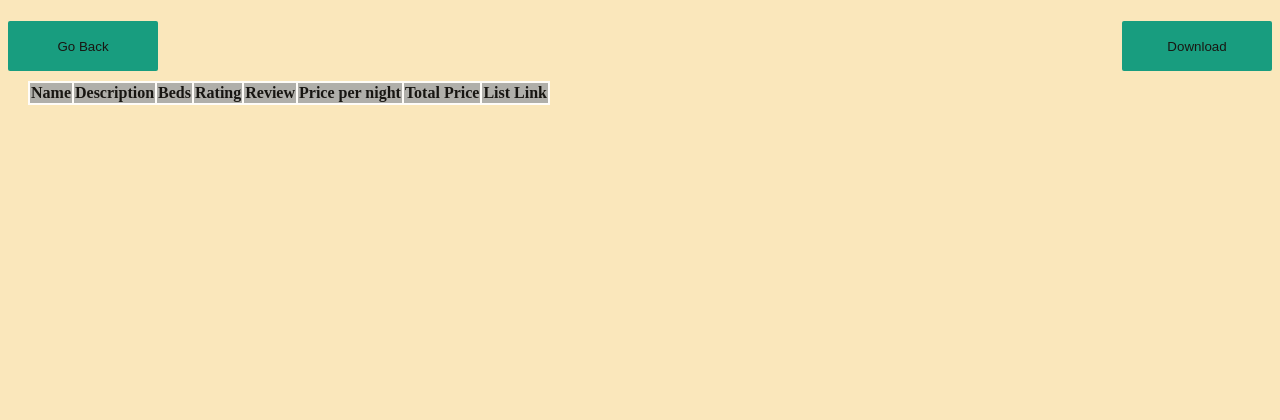
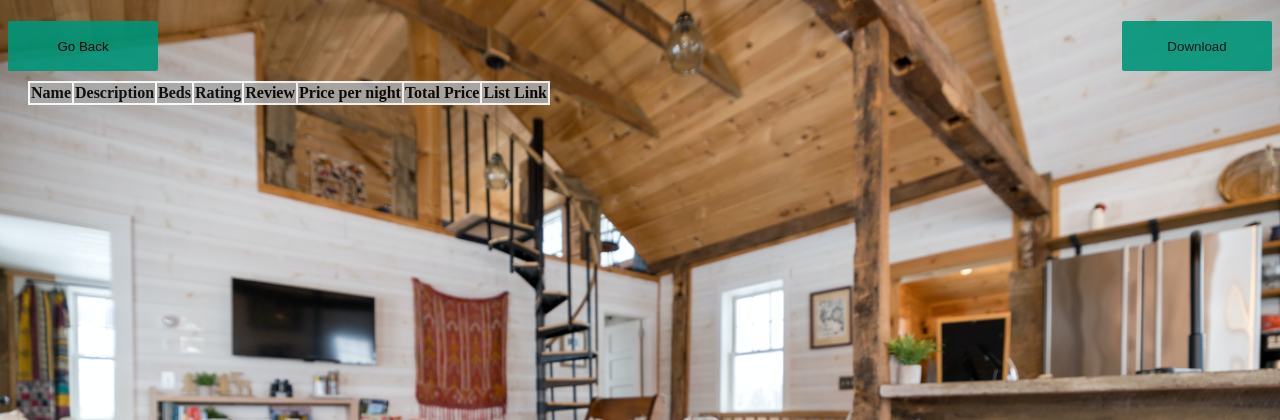
Before and after one commit to lynsitu/Airbnb-WebScraper, a Flask app: template templates/result.html in a window 1280 px wide. Shown: the top 420 px of the page. Run offline with Flask 3, Linux system fonts and the light colour scheme; the template is opened without the code that fills it, so the values that code supplies are empty.

Commit message:
Update back.css

```diff
--- a/static/css/back.css
+++ b/static/css/back.css
@@ -1,6 +1,11 @@
 body {
     opacity: 0.9;
     background-color: #fae7bb;
+    background-image: url(bg.PNG);
+    background-attachment: fixed;
+    background-size: cover;
+    font-weight: bold;
+    background-repeat: no-repeat;
 }
 
 .tb {
```
